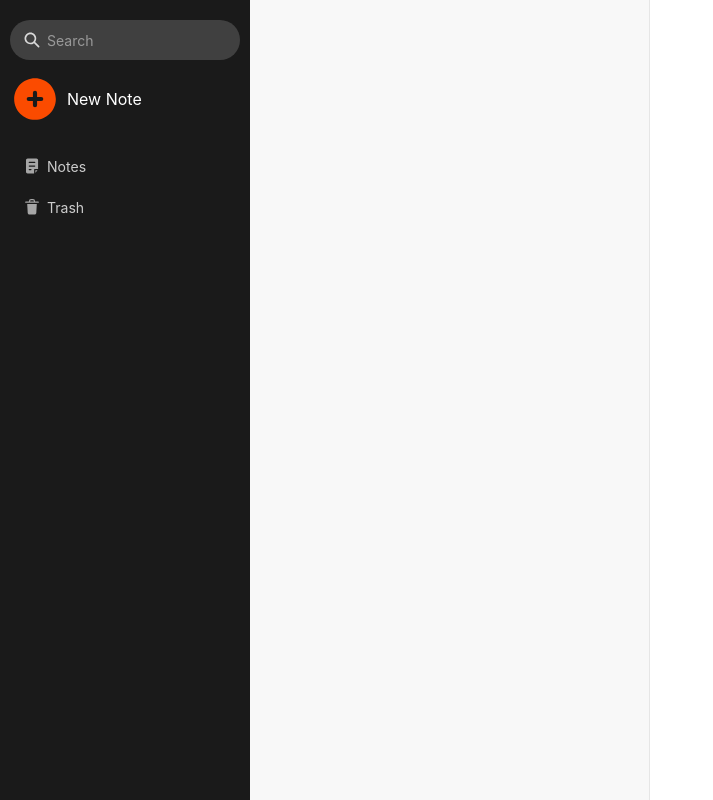
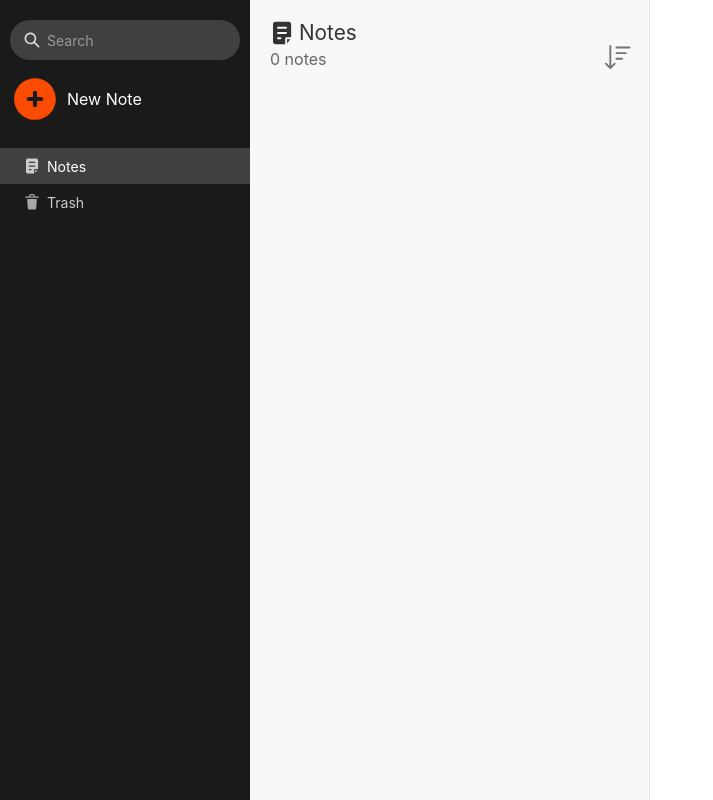
Before and after one commit to Mckenney17/Evernote-App-Clone, a React (Create React App) app: page / in a window 1280 px wide. Shown: the whole page, without its empty margins (0-713 px from the left). Built offline with nearby package versions, Linux system fonts and the light colour scheme.

Commit message:
notelist header notelist subheader ongoing

```diff
--- a/src/components/App.js
+++ b/src/components/App.js
@@ -1,4 +1,5 @@
-import React from 'react'
+import React, { useState } from 'react'
+import AppContext from '../utils/AppContext'
 import './App.scss'
 import Editor from './Editor'
 import Notelist from './Notelist'
@@ -9,12 +10,17 @@ import Sidebar from './Sidebar'
 // editor
 
 function App() {
+    const [activeTab, setActiveTab] = useState('Notes');
+    const [notelistView, setNotelistView] = useState('Snippets')
+
     return (
-        <div className="app-wrapper">
-            <Sidebar />
-            <Notelist />
-            <Editor/>
-        </div>
+        <AppContext.Provider value={{activeTab, setActiveTab, notelistView, setNotelistView}}>
+            <div className="app-wrapper">
+                <Sidebar />
+                <Notelist />
+                <Editor/>
+            </div>
+        </AppContext.Provider>
     )
 }
 
--- a/src/components/App.scss
+++ b/src/components/App.scss
@@ -15,7 +15,7 @@
     }
 
     .notelist {
-        min-width: 200px;
+        min-width: 250px;
         width: 400px;
     }
 
--- a/src/components/Notelist.js
+++ b/src/components/Notelist.js
@@ -1,12 +1,15 @@
-import React, { useEffect } from 'react'
+import React, { useContext, useEffect } from 'react'
+import AppContext from '../utils/AppContext'
 import './Notelist.scss'
 
 function Notelist() {
+    const { activeTab, notelistView } = useContext(AppContext)
+
     useEffect(() => {
         const resize = (ev) => {
             document.querySelector('.notelist').style.width = `${ev.clientX - document.querySelector('.sidebar').getBoundingClientRect().width}px`
         }
-        const resizer = document.querySelector('.notelist .resizer');
+        const resizer = document.querySelector('.notelist-resizer');
         resizer.addEventListener('mousedown', (ev) => {
             document.addEventListener('mousemove', resize, false)
         }, false)
@@ -17,7 +20,28 @@ function Notelist() {
 
     return (
         <div className="notelist">
-            <span className="resizer"></span>
+            <span className="notelist-resizer"></span>
+            <header>
+                <div className="title">
+                    <span class="title-icon">
+                        {activeTab === 'Notes'
+                        ? <svg width="24" height="24" fill="none" xmlns="http://www.w3.org/2000/svg"><path fillRule="evenodd" clipRule="evenodd" d="M7.665 4.5h8.75c.92 0 1.667.746 1.667 1.667v8.748h-3.334a.625.625 0 00-.625.624v3.958H7.665c-.92 0-1.667-.747-1.667-1.667V6.167c0-.92.747-1.667 1.667-1.667zm7.037 4.584a.625.625 0 100-1.25H9.298a.625.625 0 100 1.25h5.404zm.625 2.918c0 .345-.28.625-.625.625H9.298a.625.625 0 010-1.25h5.404c.345 0 .625.28.625.625zm-4.363 4.158a.625.625 0 100-1.25H9.298a.625.625 0 100 1.25h1.666z" fill="currentColor"></path><path d="M15.373 16.164h2.157l-2.107 2.693-.05.06v-2.753z" fill="currentColor"></path></svg>
+                        : <svg width="24" height="24" fill="none" xmlns="http://www.w3.org/2000/svg"><path d="M16.298 17.93l.494-8.846H7.208l.514 8.85c.05.88.78 1.57 1.664 1.57h5.248c.885 0 1.615-.692 1.664-1.575z" fill="currentColor"></path><path fillRule="evenodd" clipRule="evenodd" d="M11.167 4.087a2.292 2.292 0 00-2.292 2.291v.205H5.75a.625.625 0 100 1.25h12.5a.625.625 0 100-1.25h-3.125v-.205a2.292 2.292 0 00-2.292-2.291h-1.666zm2.708 2.496v-.205c0-.575-.466-1.041-1.042-1.041h-1.666c-.576 0-1.042.466-1.042 1.041v.205h3.75z" fill="currentColor"></path></svg>}
+                    </span>
+                    <span>{activeTab}</span>
+                </div>
+                <div className="subheader">
+                    <span className="notelist-count">0 notes</span>
+                    <div className="notelist-actions">
+                        <span className="sort-notelist">
+                            <svg width="24" height="24" viewBox="0 0 24 24" fill="none" xmlns="http://www.w3.org/2000/svg"><path d="M8.183 4.625a.625.625 0 00-1.25 0V17.87L5.067 16a.625.625 0 00-.884 0 .62.62 0 000 .88l2.933 2.94c.244.244.64.244.884 0l2.933-2.94a.62.62 0 000-.88.625.625 0 00-.884 0l-1.866 1.87V4.625zM11.625 5a.625.625 0 100 1.25h8.75a.625.625 0 100-1.25h-8.75zM11 9.375c0-.345.28-.625.625-.625h6.25a.625.625 0 110 1.25h-6.25A.625.625 0 0111 9.375zM11.625 12.5a.625.625 0 100 1.25h3.75a.625.625 0 100-1.25h-3.75z" fill="currentColor"></path></svg>
+                        </span>
+                        <span className="change-notelist-view">
+                            {}
+                        </span>
+                    </div>
+                </div>
+            </header>
         </div>
     )
 }
--- a/src/components/Notelist.scss
+++ b/src/components/Notelist.scss
@@ -5,9 +5,37 @@
     border-right: 1px solid gray(g16);
     position: relative;
 
-    span.resizer {
-        @include pos(absolute, 0, -0.5%, 0, 99.5%);
-        opacity: 0;
+    &-resizer {
+        @include pos(absolute, 0, -1%, 0, 99%);
         cursor: e-resize;
     }
+
+    header {
+        padding: 20px 20px 0;
+        .title {
+            color: gray(g4);
+            font-size: tscale(ts20);
+            @include flex($ai: center);
+            span:first-child {
+                max-height: 24px;
+                margin-right: 5px;
+            }
+        }
+        svg {
+            transform: scale(1.5);
+            transform-origin: center;
+        }
+    }
+
+    .subheader {
+        @include flex(space-between, center);
+
+        .notelist-count {
+            color: gray(g7);
+        }
+
+        .notelist-actions {
+            color: gray(g8);
+        }
+    }
 }
--- a/src/components/Search.scss
+++ b/src/components/Search.scss
@@ -20,6 +20,7 @@
         height: 80%;
         font-size: tscale(ts14);
         line-height: 14px;
+        color: #fff;
 
         &::placeholder {
             color: lighten(gray(g5), 35);
--- a/src/components/Sidebar.js
+++ b/src/components/Sidebar.js
@@ -1,13 +1,16 @@
-import React, { useEffect } from 'react'
+import React, { useContext, useEffect } from 'react'
+import AppContext from '../utils/AppContext'
 import Search from './Search'
 import './Sidebar.scss'
 
 function Sidebar() {
+    const { setActiveTab, activeTab } = useContext(AppContext)
+
     useEffect(() => {
         const resize = (ev) => {
             document.querySelector('.sidebar').style.width = `${ev.clientX}px`
         }
-        const resizer = document.querySelector('.sidebar .resizer');
+        const resizer = document.querySelector('.sidebar-resizer');
         resizer.addEventListener('mousedown', (ev) => {
             document.addEventListener('mousemove', resize, false)
         }, false)
@@ -16,11 +19,14 @@ function Sidebar() {
         }, false)
     }, [])
 
-
+    const handleNavigation = (ev, tabName) => {
+        ev.preventDefault()
+        setActiveTab(tabName)
+    }
 
     return (
         <div className="sidebar">
-            <span className="resizer"></span>
+            <span className="sidebar-resizer"></span>
             <div className="top-section-search-newnote">
                 <Search />
                 <div className="newnote">
@@ -34,13 +40,13 @@ function Sidebar() {
             </div>
             <div className="menu-section">
                 <nav>
-                    <a role="navigation" href="/">
+                    <a onClick={(ev) => handleNavigation(ev, 'Notes')} className={activeTab === 'Notes' ? 'active' : ''} role="navigation" href="/">
                         <span className="note-icon">
                             <svg width="24" height="24" fill="none" xmlns="http://www.w3.org/2000/svg"><path fillRule="evenodd" clipRule="evenodd" d="M7.665 4.5h8.75c.92 0 1.667.746 1.667 1.667v8.748h-3.334a.625.625 0 00-.625.624v3.958H7.665c-.92 0-1.667-.747-1.667-1.667V6.167c0-.92.747-1.667 1.667-1.667zm7.037 4.584a.625.625 0 100-1.25H9.298a.625.625 0 100 1.25h5.404zm.625 2.918c0 .345-.28.625-.625.625H9.298a.625.625 0 010-1.25h5.404c.345 0 .625.28.625.625zm-4.363 4.158a.625.625 0 100-1.25H9.298a.625.625 0 100 1.25h1.666z" fill="currentColor"></path><path d="M15.373 16.164h2.157l-2.107 2.693-.05.06v-2.753z" fill="currentColor"></path></svg>
                         </span>
                         <span>Notes</span>
                     </a>
-                    <a role="navigation" href="/">
+                    <a onClick={(ev) => handleNavigation(ev, 'Trash')} className={activeTab === 'Trash' ? 'active' : ''} role="navigation" href="/">
                         <span className="trash-icon">
                             <svg width="24" height="24" fill="none" xmlns="http://www.w3.org/2000/svg"><path d="M16.298 17.93l.494-8.846H7.208l.514 8.85c.05.88.78 1.57 1.664 1.57h5.248c.885 0 1.615-.692 1.664-1.575z" fill="currentColor"></path><path fillRule="evenodd" clipRule="evenodd" d="M11.167 4.087a2.292 2.292 0 00-2.292 2.291v.205H5.75a.625.625 0 100 1.25h12.5a.625.625 0 100-1.25h-3.125v-.205a2.292 2.292 0 00-2.292-2.291h-1.666zm2.708 2.496v-.205c0-.575-.466-1.041-1.042-1.041h-1.666c-.576 0-1.042.466-1.042 1.041v.205h3.75z" fill="currentColor"></path></svg>
                         </span>
--- a/src/components/Sidebar.scss
+++ b/src/components/Sidebar.scss
@@ -4,9 +4,8 @@
     background: gray(g1);
     position: relative;
 
-    span.resizer {
-        @include pos(absolute, 0, -0.5%, 0, 99.5%);
-        opacity: 0;
+    &-resizer {
+        @include pos(absolute, 0, -1%, 0, 99%);
         cursor: e-resize;
     }
 
@@ -55,12 +54,22 @@
         a {
             width: 100%;
             @include flex($ai: center);
-            margin-bottom: 5px;
             padding: 6px 20px;
             transition: background .15s ease;
 
             &:hover {
                 background: gray(g4);
+            }
+        }
+        a.active {
+            background: gray(g5);
+
+            span:first-child {
+                color: gray(g14);
+            }
+
+            span:last-child {
+                color: #fff;
             }
         }
 
--- /dev/null
+++ b/src/utils/AppContext.js
@@ -0,0 +1,5 @@
+import React from 'react'
+
+const AppContext = React.createContext({})
+
+export default AppContext
```
